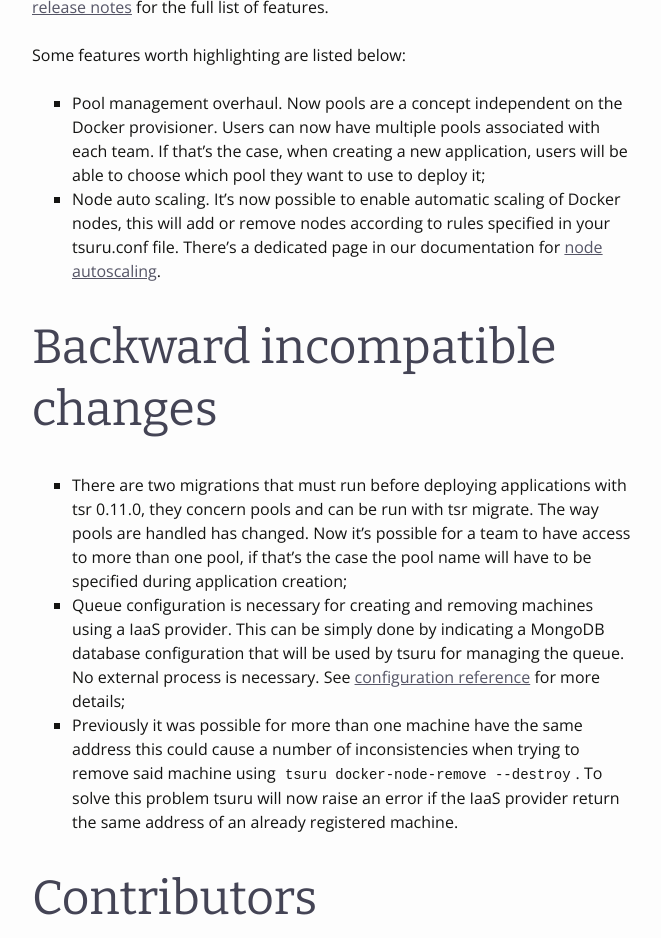
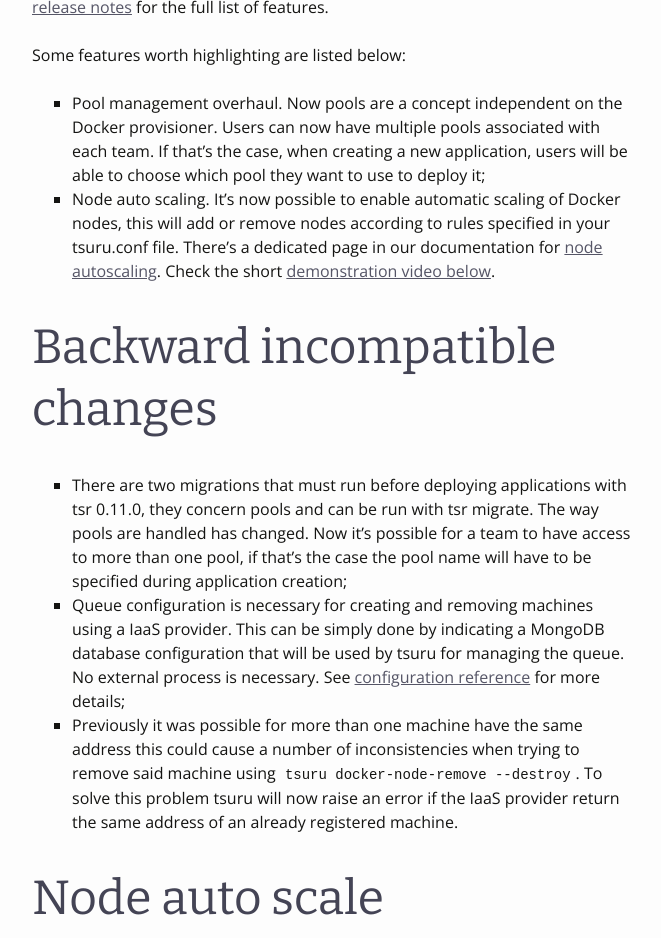
Before and after one commit to tsuru/tsuru.github.io, a Jekyll site: the page built from _posts/2015-05-07-tsuru-server-0-11-0-is-out.markdown, in a window 1280 px wide and 1400 px high, scrolled down 404 px. Shown: the top 938 px of the window, without its empty margins (306-967 px from the left). Built offline with Jekyll 4.4.1, drawn with Linux system fonts in a browser that asks for light colours; nearby versions of some CDN libraries; comment, search, counter and statistics services are not loaded.

Commit message:
add demo video to 0.11.0 post

```diff
--- a/_posts/2015-05-07-tsuru-server-0-11-0-is-out.markdown
+++ b/_posts/2015-05-07-tsuru-server-0-11-0-is-out.markdown
@@ -22,7 +22,7 @@
 Some features worth highlighting are listed below:
 
 * Pool management overhaul. Now pools are a concept independent on the Docker provisioner. Users can now have multiple pools associated with each team. If that’s the case, when creating a new application, users will be able to choose which pool they want to use to deploy it;
-* Node auto scaling. It’s now possible to enable automatic scaling of Docker nodes, this will add or remove nodes according to rules specified in your tsuru.conf file. There's a dedicated page in our documentation for [node autoscaling](http://docs.tsuru.io/en/stable/advanced_topics/node_scaling.html).
+* Node auto scaling. It’s now possible to enable automatic scaling of Docker nodes, this will add or remove nodes according to rules specified in your tsuru.conf file. There's a dedicated page in our documentation for [node autoscaling](http://docs.tsuru.io/en/stable/advanced_topics/node_scaling.html). Check the short [demonstration video below](#node-auto-scale-demonstration).
 
 Backward incompatible changes
 =============================
@@ -30,6 +30,11 @@
 * There are two migrations that must run before deploying applications with tsr 0.11.0, they concern pools and can be run with tsr migrate. The way pools are handled has changed. Now it’s possible for a team to have access to more than one pool, if that’s the case the pool name will have to be specified during application creation;
 * Queue configuration is necessary for creating and removing machines using a IaaS provider. This can be simply done by indicating a MongoDB database configuration that will be used by tsuru for managing the queue. No external process is necessary. See [configuration reference](http://docs.tsuru.io/en/stable/reference/config.html#config-queue) for more details;
 * Previously it was possible for more than one machine have the same address this could cause a number of inconsistencies when trying to remove said machine using ``tsuru docker-node-remove --destroy``. To solve this problem tsuru will now raise an error if the IaaS provider return the same address of an already registered machine.
+
+Node auto scale demonstration
+=============================
+
+<iframe width="560" height="315" src="https://www.youtube.com/embed/l6FOOnxLLiQ" frameborder="0" allowfullscreen></iframe>
 
 Contributors
 ============
```
